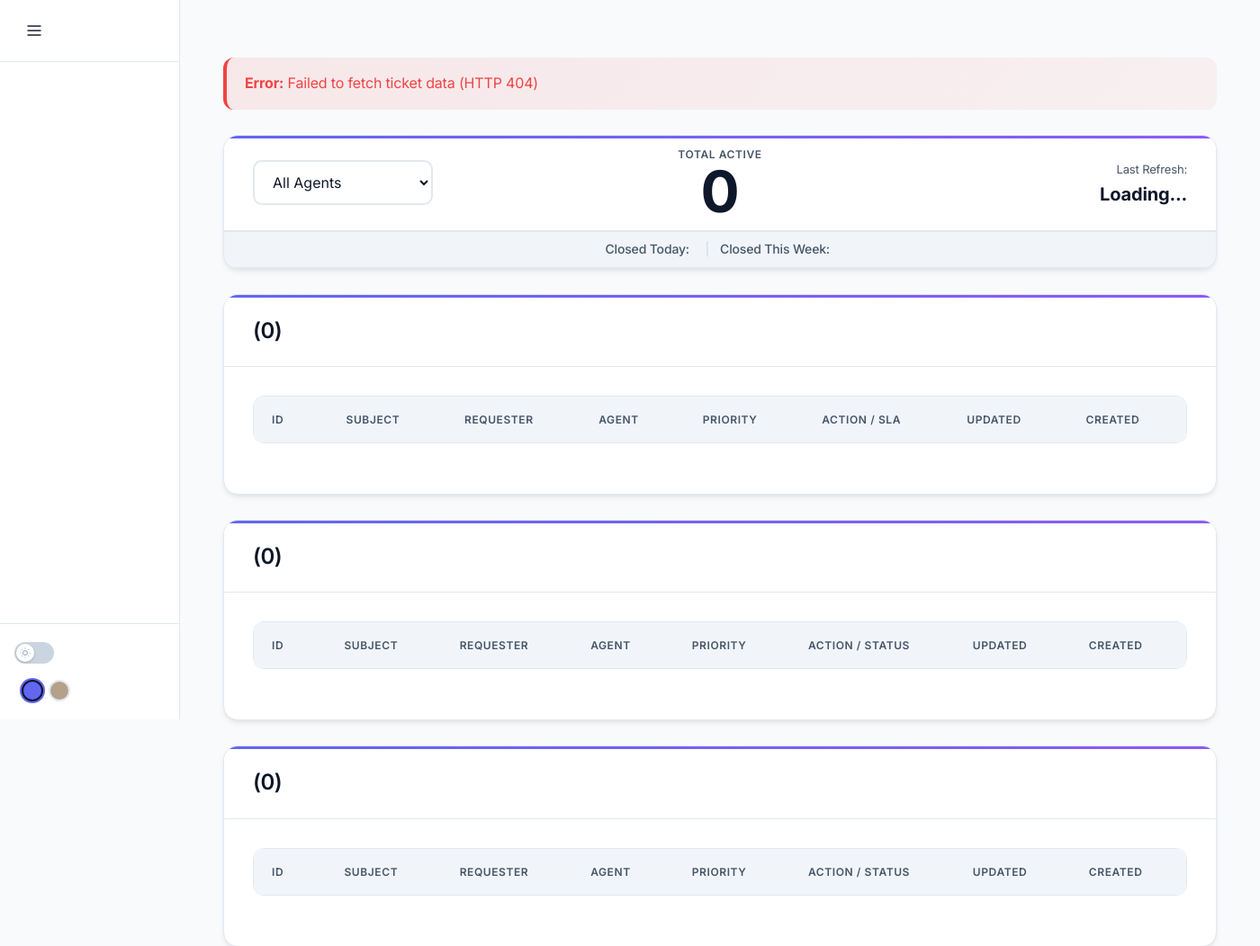
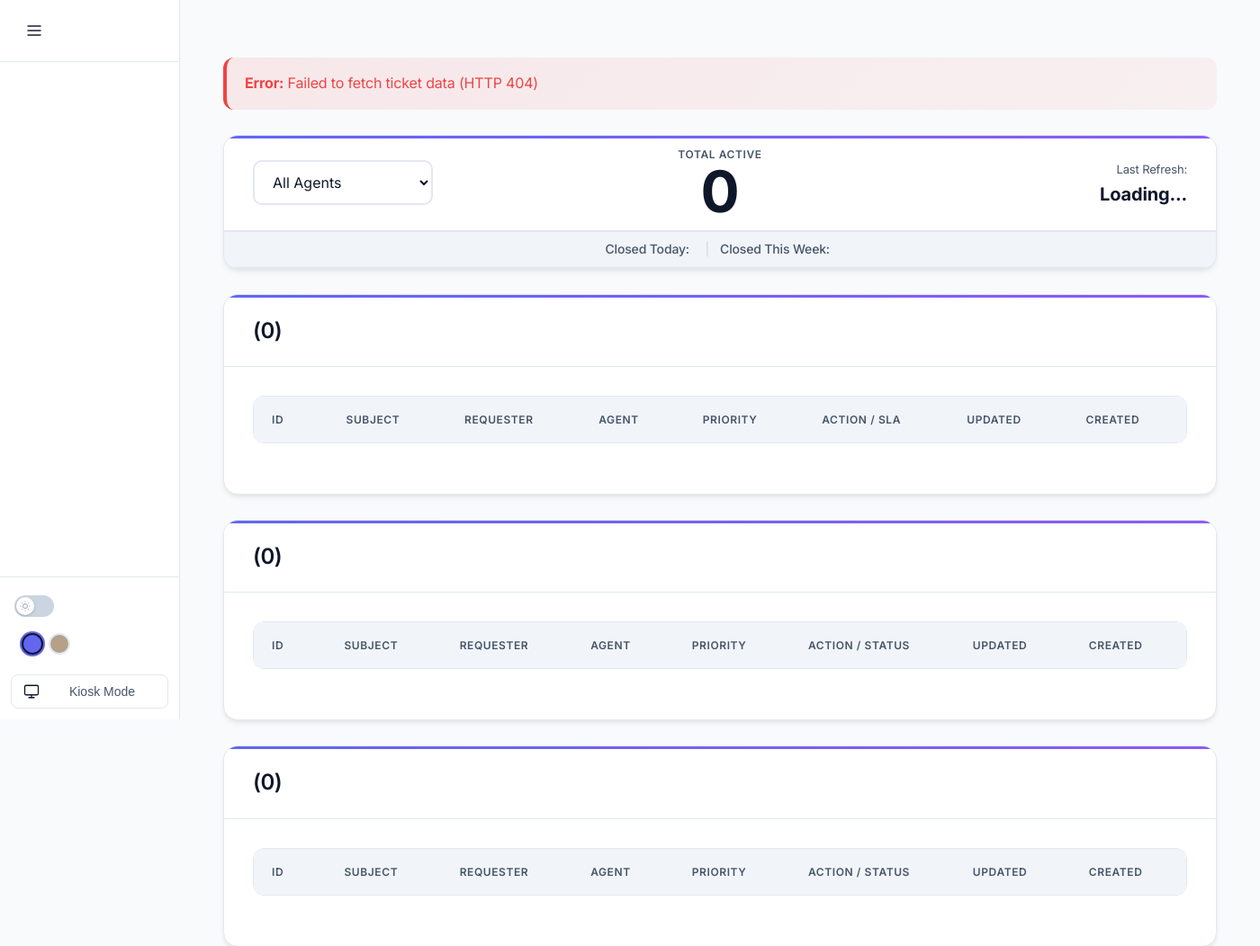
Before and after one commit to skelhammer/thebeacon, a Python web app: template app/templates/index.html in a window 1400 px wide. Shown: the top 1052 px of the page at 90% size. Run offline with Jinja, Linux system fonts and the light colour scheme; the template is opened without the code that fills it, so the values that code supplies are empty; some libraries are stand-ins or nearby versions.

Commit message:
Add kiosk mode enter/exit buttons for mouse-only TV use
- Sidebar: "Kiosk Mode" button with monitor icon enters kiosk mode
- Kiosk floating dock: exit button to return to normal mode
- Both work by adding/removing ?kiosk URL param, no keyboard needed

Co-Authored-By: Claude Opus 4.6 <noreply@anthropic.com>

```diff
--- a/app/static/css/thebeacon.css
+++ b/app/static/css/thebeacon.css
@@ -3729,6 +3729,51 @@ html.kiosk-mode #agent-filter {
     display: none;
 }
 
+/* Kiosk enter button (sidebar) */
+.kiosk-enter-btn {
+    display: flex;
+    align-items: center;
+    gap: 0.5rem;
+    width: 100%;
+    padding: 0.5rem 0.75rem;
+    margin-top: 0.75rem;
+    background: none;
+    border: 1px solid var(--color-border-light);
+    border-radius: 8px;
+    color: var(--color-text-secondary);
+    font-size: 0.8rem;
+    cursor: pointer;
+    transition: background 0.15s, color 0.15s;
+}
+
+.kiosk-enter-btn:hover {
+    background: var(--color-border-light);
+    color: var(--color-text-primary);
+}
+
+html.kiosk-mode .kiosk-enter-btn {
+    display: none;
+}
+
+/* Kiosk exit button (floating dock) */
+.kiosk-exit-btn {
+    display: flex;
+    align-items: center;
+    justify-content: center;
+    background: none;
+    border: 1px solid var(--color-border-light);
+    border-radius: 6px;
+    color: var(--color-text-secondary);
+    cursor: pointer;
+    padding: 4px;
+    transition: background 0.15s, color 0.15s;
+}
+
+.kiosk-exit-btn:hover {
+    background: var(--color-border-light);
+    color: var(--color-text-primary);
+}
+
 html.kiosk-mode main {
     max-width: none !important;
 }
--- a/app/templates/layout.html
+++ b/app/templates/layout.html
@@ -82,11 +82,20 @@
                     <div class="theme-swatch theme-swatch--hidden" data-color="bee" style="background: #FFB300;" title="Bee"></div>
                     <div class="theme-swatch theme-swatch--hidden" data-color="japan" style="background: #E91E8D;" title="Japan"></div>
                 </div>
+
+                <!-- Kiosk mode button -->
+                <button class="kiosk-enter-btn" id="kiosk-enter-btn" title="Enter kiosk mode (TV mode)">
+                    <span class="side-panel__icon"><i data-lucide="monitor"></i></span>
+                    <span class="side-panel__label">Kiosk Mode</span>
+                </button>
             </div>
         </aside>
 
         <!-- Kiosk mode: floating theme picker (hidden until hover) -->
         <div class="kiosk-theme-dock" id="kiosk-theme-dock">
+            <button class="kiosk-exit-btn" id="kiosk-exit-btn" title="Exit kiosk mode">
+                <i data-lucide="log-out" style="width:16px;height:16px;"></i>
+            </button>
             <button class="theme-toggle" id="kiosk-theme-toggle" title="Toggle dark/light mode">
                 <div class="theme-toggle__track">
                     <div class="theme-toggle__thumb">
@@ -116,6 +125,24 @@
     <script src="{{ url_for('static', filename='js/theme.js') }}?v={{ app_version }}"></script>
     <script>
         lucide.createIcons();
+
+        // Kiosk mode enter/exit
+        var kioskEnter = document.getElementById('kiosk-enter-btn');
+        var kioskExit = document.getElementById('kiosk-exit-btn');
+        if (kioskEnter) {
+            kioskEnter.addEventListener('click', function() {
+                var url = new URL(window.location);
+                url.searchParams.set('kiosk', '');
+                window.location.href = url.toString();
+            });
+        }
+        if (kioskExit) {
+            kioskExit.addEventListener('click', function() {
+                var url = new URL(window.location);
+                url.searchParams.delete('kiosk');
+                window.location.href = url.toString();
+            });
+        }
     </script>
     {% block scripts %}{% endblock %}
 </body>
```
